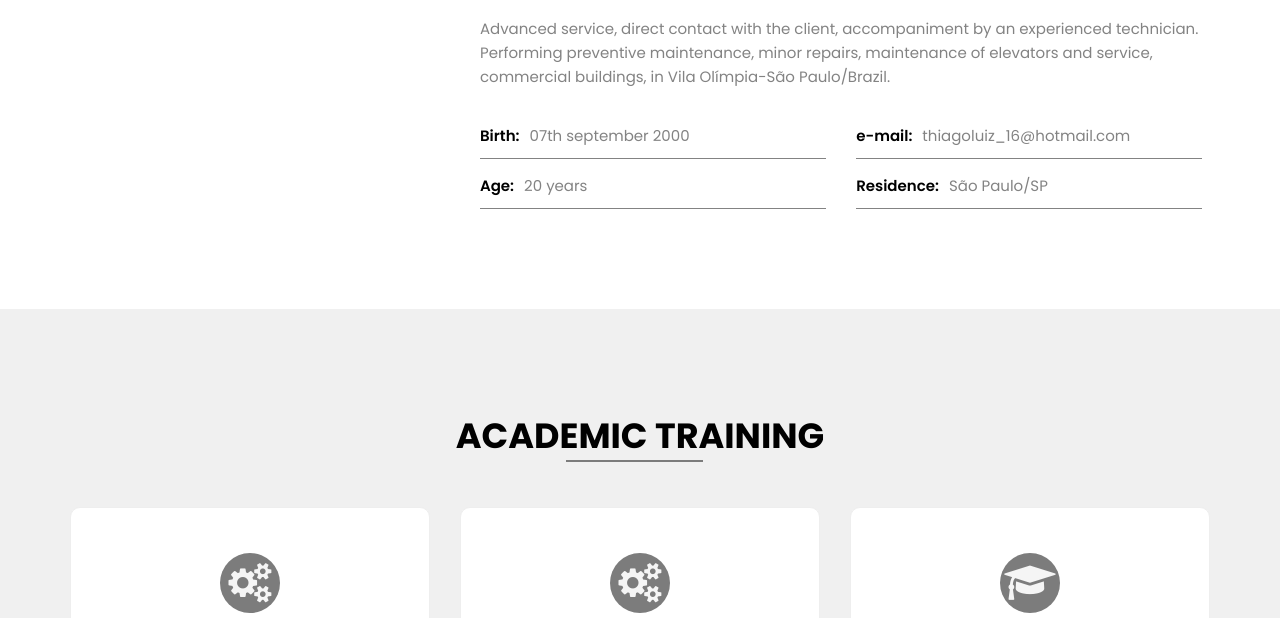
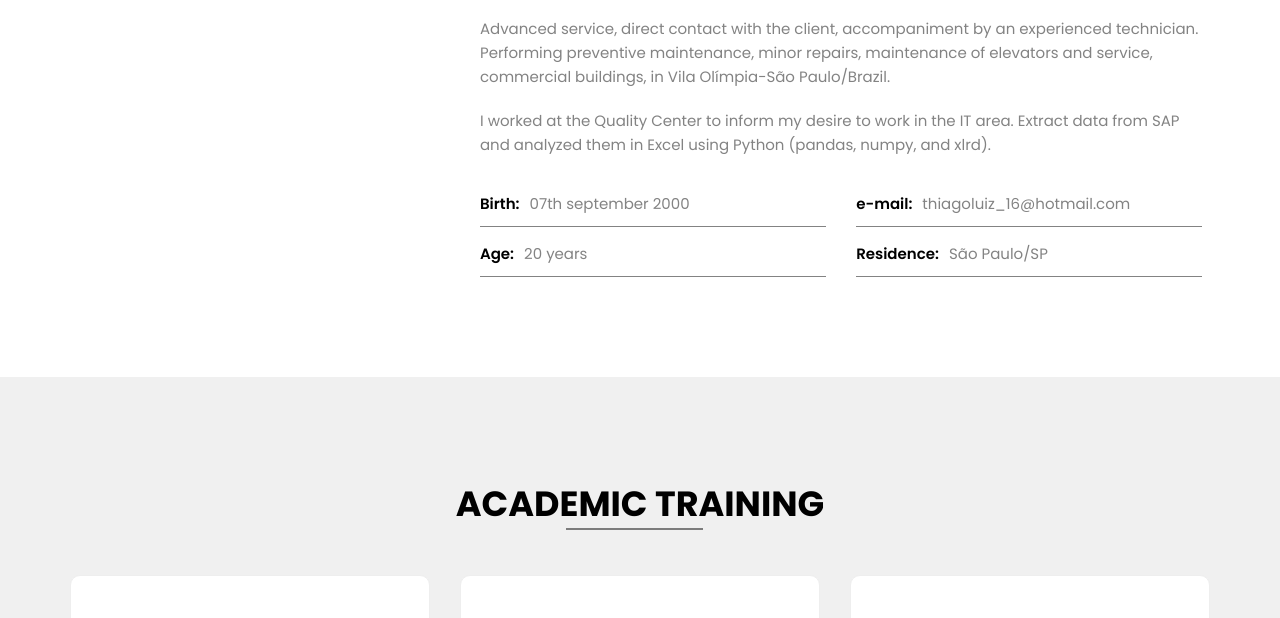
Before and after one commit to thiagogre/web, a plain HTML site: page index.html in a window 1280 px wide. Shown: the part 1092-1710 px from the top of the page. Drawn offline with Linux system fonts and the light colour scheme.

Commit message:
refactor: add text of my experience on QC

```diff
--- a/index.html
+++ b/index.html
@@ -62,6 +62,8 @@
                             <h4>I'M Maintenance Elevator Technician</h4>
                             <h6>A <span>Technology Enthusiast</span> mainly <span>Software Development</span></p></h6>
                             <p>Advanced service, direct contact with the client, accompaniment by an experienced technician. Performing preventive maintenance, minor repairs, maintenance of elevators and service, commercial buildings, in Vila Olímpia-São Paulo/Brazil.</p>
+                            <p>I worked at the Quality Center to inform my desire to work in the IT area. Extract data from SAP and analyzed them in Excel using Python (pandas, numpy, and xlrd).</p>
+
                             <div class="info">
                                 <div class="list">
                                     <label>Birth:</label>
```
